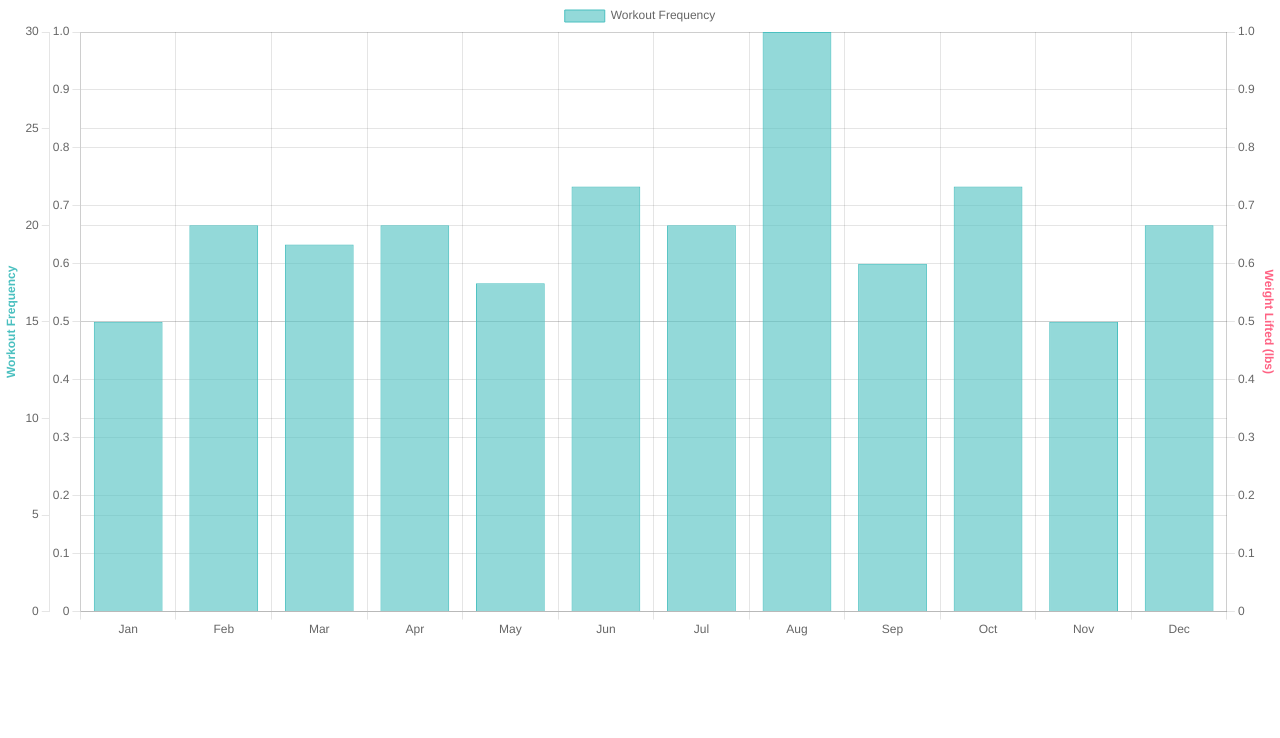
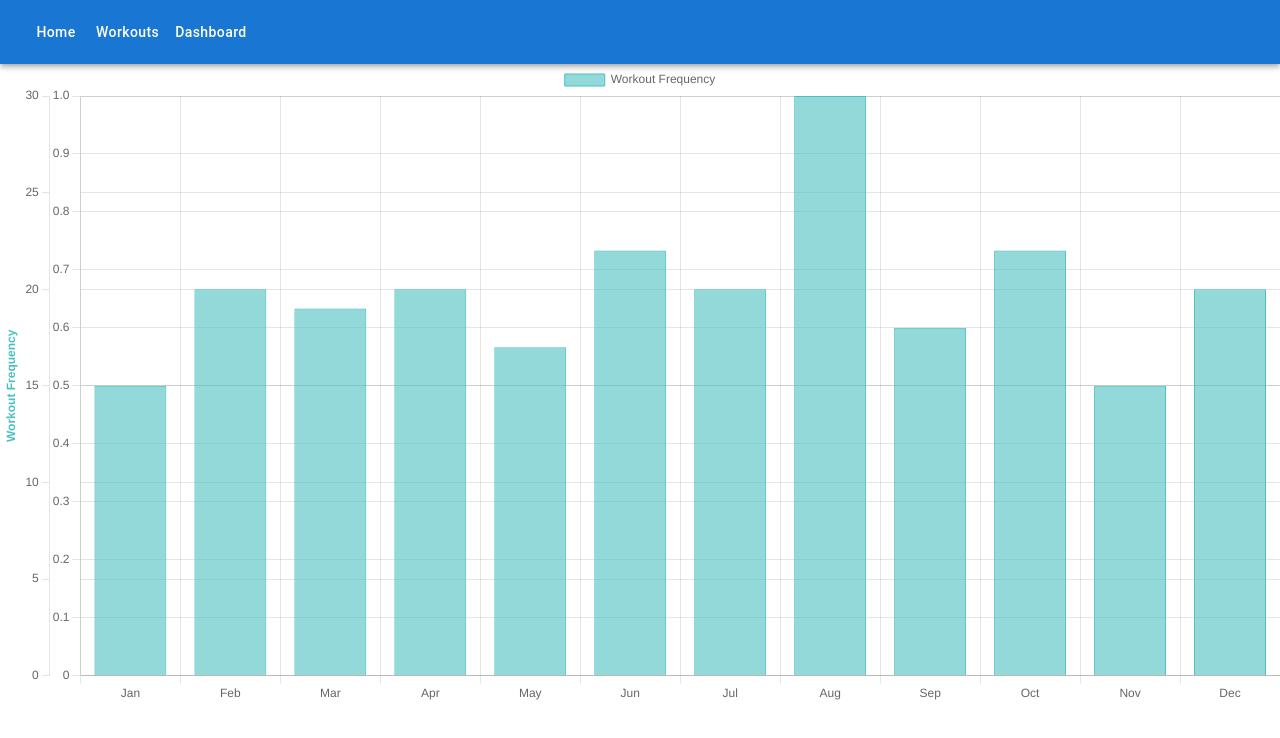
Before and after one commit to hudson-pierce/nextjs-todo-app, a Next.js app: page /dashboard in a window 1280 px wide. Shown: the top 738 px of the page. Built offline with nearby package versions, Linux system fonts and the light colour scheme.

Commit message:
Add menu bar

```diff
--- /dev/null
+++ b/components/menu/Menu.js
@@ -0,0 +1,28 @@
+import React from 'react';
+import { useRouter } from 'next/router';
+import AppBar from '@mui/material/AppBar';
+import Toolbar from '@mui/material/Toolbar';
+import Button from '@mui/material/Button';
+
+export default function Layout({ children }) {
+  const router = useRouter();
+
+  return (
+    <div>
+      <AppBar position="static">
+        <Toolbar>
+          <Button color="inherit" onClick={() => router.push('/')} sx={{ textTransform: 'none' }}>
+            Home
+          </Button>
+          <Button color="inherit" onClick={() => router.push('/workouts')} sx={{ textTransform: 'none' }}>
+            Workouts
+          </Button>
+          <Button color="inherit" onClick={() => router.push('/dashboard')} sx={{ textTransform: 'none' }}>
+            Dashboard
+          </Button>
+        </Toolbar>
+      </AppBar>
+      {children}
+    </div>
+  );
+};
--- a/pages/dashboard.js
+++ b/pages/dashboard.js
@@ -1,10 +1,12 @@
-import { useEffect, useRef } from 'react';
+import React, { useEffect, useRef } from 'react';
 import Chart from 'chart.js/auto';
+import Menu from '../components/menu/Menu';
 
 const DashboardChart = () => {
   const chartRef = useRef(null);
 
   useEffect(() => {
+    if (chartRef.current) {
       const ctx = chartRef.current.getContext('2d');
 
       const data = {
@@ -18,14 +20,6 @@ const DashboardChart = () => {
             borderWidth: 1,
             yAxisID: 'frequency-y-axis',
           },
-        // {
-        //   label: 'Weight Lifted (lbs)',
-        //   data: [100, 120, 140, 160, 165, 180, 180, 185, 183, 190, 185, 190], // Hardcoded weight values
-        //   backgroundColor: 'rgba(255, 99, 132, 0.6)',
-        //   borderColor: 'rgba(255, 99, 132, 1)',
-        //   borderWidth: 1,
-        //   yAxisID: 'weight-y-axis',
-        // },
         ],
       };
 
@@ -47,22 +41,6 @@ const DashboardChart = () => {
               },
             },
           },
-        'weight-y-axis': {
-          type: 'linear',
-          display: true,
-          position: 'right',
-          title: {
-            display: true,
-            text: 'Weight Lifted (lbs)',
-            color: 'rgba(255, 99, 132, 1)',
-            font: {
-              weight: 'bold',
-            },
-          },
-          grid: {
-            drawOnChartArea: false,
-          },
-        },
         },
       };
 
@@ -75,9 +53,14 @@ const DashboardChart = () => {
       return () => {
         chart.destroy(); // Clean up the chart instance when the component unmounts
       };
+    }
   }, []);
 
-  return <canvas ref={chartRef} />;
+  return (
+    <Menu>
+      <canvas ref={chartRef} />
+    </Menu>
+  );
 };
 
 export default DashboardChart;
```
Also changed, not shown: pages/index.js (+8 -8 lines). Lines whose indentation alone changed are shown as unchanged.
